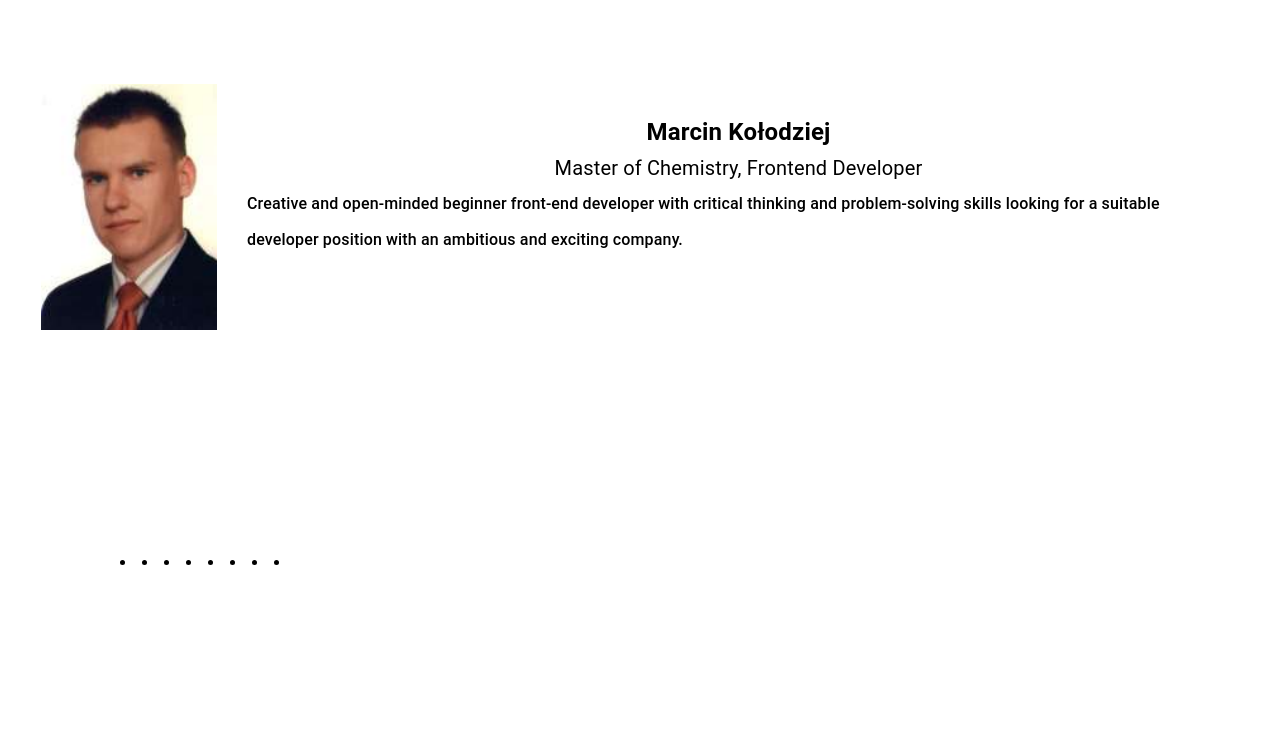
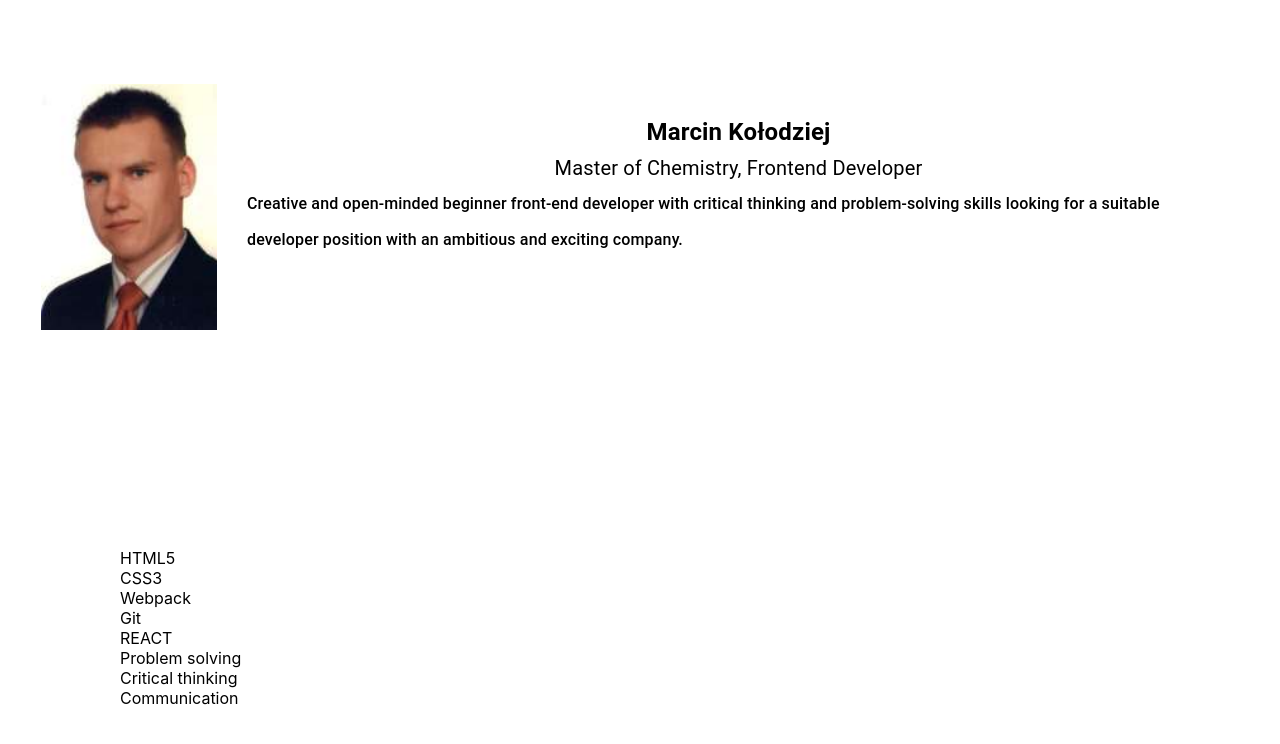
Before and after one commit to MarcinKolodzie/CV--cv-template-MK, a React (Create React App) app: page / in a window 1280 px wide. Shown: the top 744 px of the page. Built offline with nearby package versions, Linux system fonts and the light colour scheme.

Commit message:
'Skills' component improved

```diff
--- a/src/App.js
+++ b/src/App.js
@@ -9,7 +9,14 @@ import BigWing from './Components/BigWing'
 
 import classes from './styles.module.css'
 
-const skills = [{ skill: 'HTML5' }, { skill: 'CSS3' }, { skill: 'Webpack' }, { skill: 'Git' }, { skill: 'REACT' }, { skill: 'Problem solving' }, { skill: 'Critical thinking' }, { skill: 'Communication' }]
+const skill1 = 'HTML5'
+const skill2 = 'CSS3'
+const skill3 = 'Webpack'
+const skill4 = 'Git'
+const skill5 = 'REACT'
+const skill6 = 'Problem solving'
+const skill7 = 'Critical thinking'
+const skill8 = 'Communication'
 
 export const App = () => {
   return (
@@ -30,7 +37,14 @@ export const App = () => {
         <NarrowWing>
           {/* <Contact></Contact> */}
           <Skills
-            skills={skills}
+            skill1= {skill1}
+            skill2= {skill2}
+            skill3= {skill3}
+            skill4= {skill4}
+            skill5= {skill5}
+            skill6= {skill6}
+            skill7= {skill7}
+            skill8= {skill8}
           >
           </Skills>
           {/* <Languages></Languages> */}
--- a/src/Components/Skills/Skills.js
+++ b/src/Components/Skills/Skills.js
@@ -8,7 +8,14 @@ export const Skills = (props) => {
   const {
     className,
     skills,
-    skill,
+    skill1,
+    skill2,
+    skill3,
+    skill4,
+    skill5,
+    skill6,
+    skill7,
+    skill8,
     ...otherProps
   } = props
 
@@ -17,18 +24,30 @@ export const Skills = (props) => {
       className={`${classes.root}${className ? ` ${className}` : ''}`}
       {...otherProps}
     >
-      {skills.map((skill, i) => {
-        return (
-          <li
-            key={skills.id}
-          >
-            <Typography >
-              {skill[i]}
-            </Typography>
-          </li>
-        )
-      }
-      )}
+      <Typography >
+        {skill1}
+      </Typography>
+      <Typography >
+        {skill2}
+      </Typography>
+      <Typography >
+        {skill3}
+      </Typography>
+      <Typography >
+        {skill4}
+      </Typography>
+      <Typography >
+        {skill5}
+      </Typography>
+      <Typography >
+        {skill6}
+      </Typography>
+      <Typography >
+        {skill7}
+      </Typography>
+      <Typography >
+        {skill8}
+      </Typography>
     </div>
   )
 }
@@ -36,7 +55,14 @@ export const Skills = (props) => {
 Skills.propTypes = {
   className: PropTypes.string,
   skills: PropTypes.array,
-  skill: PropTypes.string
+  skill1: PropTypes.string,
+  skill2: PropTypes.string,
+  skill3: PropTypes.string,
+  skill4: PropTypes.string,
+  skill5: PropTypes.string,
+  skill6: PropTypes.string,
+  skill7: PropTypes.string,
+  skill8: PropTypes.string
 }
 
 export default Skills
--- a/src/Components/Skills/styles.module.css
+++ b/src/Components/Skills/styles.module.css
@@ -1,6 +1,6 @@
 .root {
   display: flex;
-  flex-direction: row;
+  flex-direction: column;
   margin-top: 5%;
   padding: 20px 20px 20px 40px;
 }
--- a/src/Components/Typography/Typography.js
+++ b/src/Components/Typography/Typography.js
@@ -14,12 +14,12 @@ export const Typography = (props) => {
   const variantClass = classes[variant]
 
   return (
-    <span
+    <div
       className={`${classes.root}${className ? ` ${className}` : ''}${variantClass ? ` ${variantClass}` : ''}`}
       {...otherProps}
     >
       {children}
-    </span>
+    </div>
   )
 }
 
```
